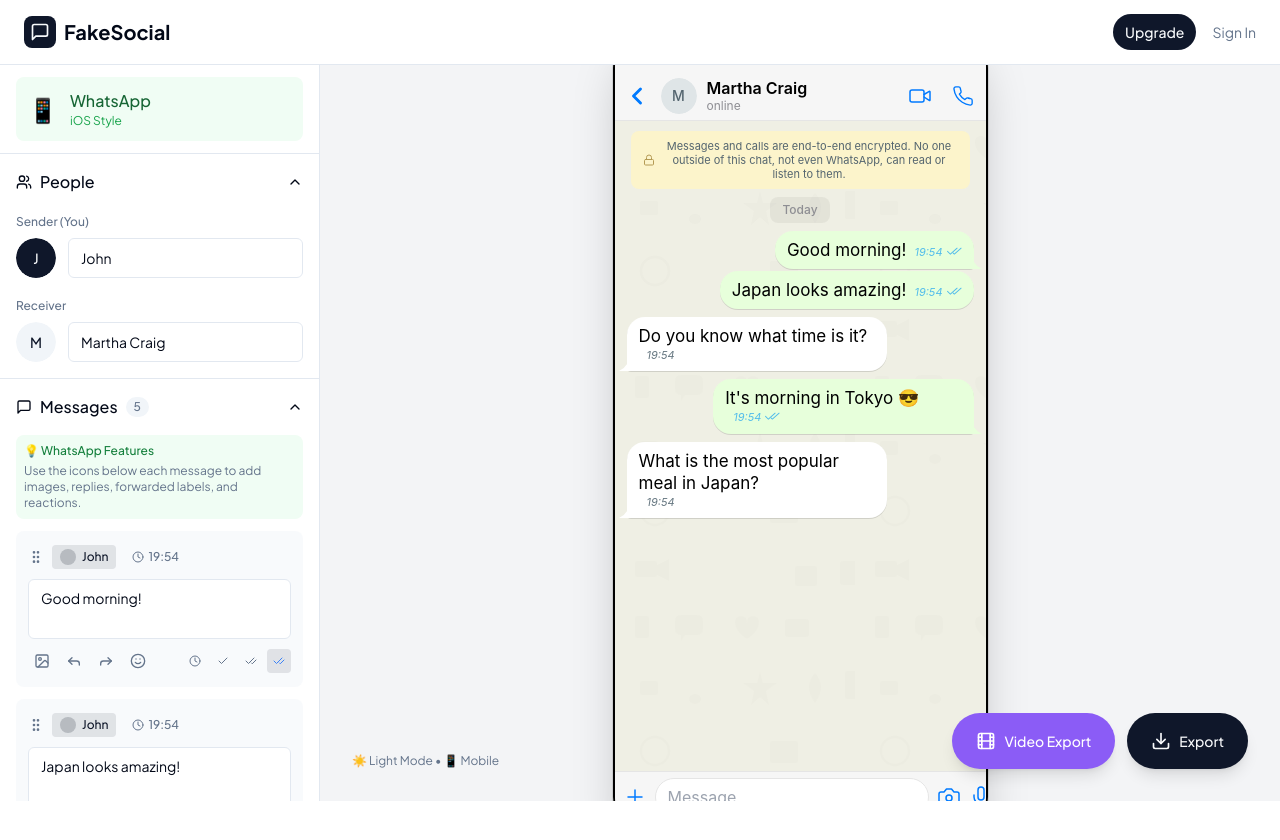
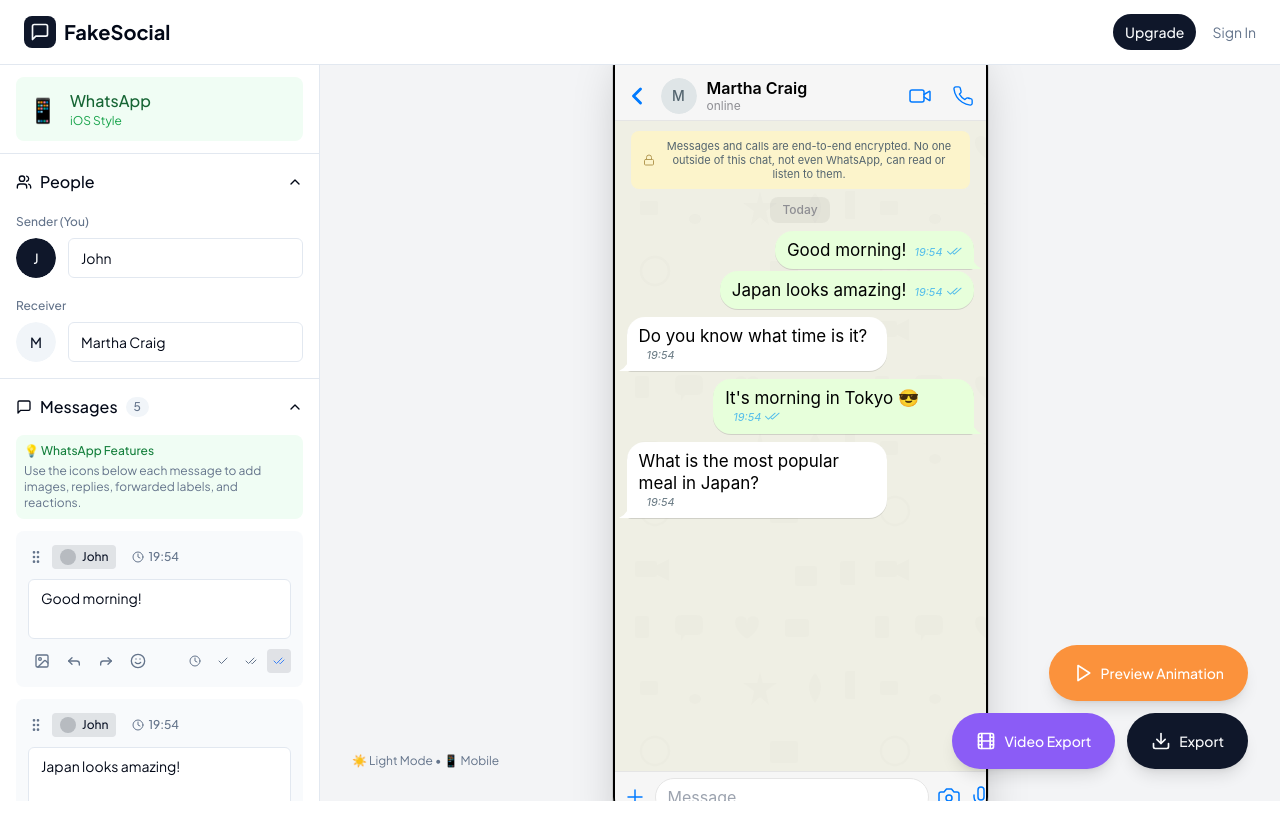
Before and after one commit to gokhangokova/fakewhatsappmessage, a Next.js app: page / in a window 1280 px wide. Shown: the top 840 px of the page. Built offline with nearby package versions, Linux system fonts and the light colour scheme.

Commit message:
Add Preview Animation button (pastel orange) above export buttons

```diff
--- a/app/page.tsx
+++ b/app/page.tsx
@@ -8,7 +8,7 @@ import { useChatState } from '@/hooks/use-chat-state'
 import { useExport, ExportFormat } from '@/hooks/use-export'
 import { useVideoExport } from '@/hooks/use-video-export'
 import { useToast } from '@/hooks/use-toast'
-import { Download, Copy, Loader2, Check } from 'lucide-react'
+import { Download, Copy, Loader2, Check, Play, Square } from 'lucide-react'
 import { Button } from '@/components/ui/button'
 import {
   Popover,
@@ -63,6 +63,7 @@ export default function Home() {
   // Video Export State
   const [videoExportOpen, setVideoExportOpen] = useState(false)
   const [isVideoMode, setIsVideoMode] = useState(false)
+  const [isPreviewMode, setIsPreviewMode] = useState(false)
   const [videoSettings, setVideoSettings] = useState<VideoExportSettings>({
     typingDuration: 1500,
     messageDelay: 800,
@@ -133,9 +134,38 @@ export default function Home() {
     }
   }
 
+  // Preview Animation Handlers
+  const handleStartPreview = useCallback(async () => {
+    setIsPreviewMode(true)
+    setIsVideoMode(true)
+
+    // Wait for the animated preview to render
+    await new Promise(resolve => setTimeout(resolve, 100))
+
+    if (animatedPreviewRef.current) {
+      animatedPreviewRef.current.startAnimation()
+    }
+  }, [])
+
+  const handleStopPreview = useCallback(() => {
+    animatedPreviewRef.current?.stopAnimation()
+    animatedPreviewRef.current?.resetAnimation()
+    setIsPreviewMode(false)
+    setIsVideoMode(false)
+  }, [])
+
+  const handlePreviewComplete = useCallback(() => {
+    // Wait for end pause then reset
+    setTimeout(() => {
+      setIsPreviewMode(false)
+      setIsVideoMode(false)
+    }, videoSettings.endPauseDuration)
+  }, [videoSettings.endPauseDuration])
+
   // Video Export Handlers
   const handleStartVideoRecording = useCallback(async () => {
     setIsVideoMode(true)
+    setIsPreviewMode(false)
 
     // Wait for the animated preview to render
     await new Promise(resolve => setTimeout(resolve, 100))
@@ -166,12 +196,18 @@ export default function Home() {
   }, [resetVideo])
 
   const handleAnimationComplete = useCallback(() => {
+    // If in preview mode, use preview complete handler
+    if (isPreviewMode) {
+      handlePreviewComplete()
+      return
+    }
+
     // Wait for end pause then stop recording
     setTimeout(() => {
       stopRecording()
       setIsVideoMode(false)
     }, videoSettings.endPauseDuration)
-  }, [stopRecording, videoSettings.endPauseDuration])
+  }, [stopRecording, videoSettings.endPauseDuration, isPreviewMode, handlePreviewComplete])
 
   const handleDownloadVideo = useCallback(() => {
     downloadVideo()
@@ -221,7 +257,7 @@ export default function Home() {
 
         {/* Phone Preview */}
         {isVideoMode ? (
-          // Animated Preview for Video Recording
+          // Animated Preview for Video Recording or Preview
           <div ref={videoPreviewContainerRef}>
             <AnimatedChatPreview
               ref={animatedPreviewRef}
@@ -254,7 +290,31 @@ export default function Home() {
         )}
 
         {/* Floating Export Panel */}
-        <div className="absolute bottom-8 right-8 flex items-center gap-3">
+        <div className="absolute bottom-8 right-8 flex flex-col items-end gap-3">
+          {/* Preview Animation Button */}
+          {isPreviewMode ? (
+            <Button
+              size="lg"
+              className="rounded-full shadow-lg h-14 px-6 gap-2 bg-orange-400 hover:bg-orange-500 text-white border-0"
+              onClick={handleStopPreview}
+            >
+              <Square className="w-5 h-5" />
+              <span className="font-medium">Stop Preview</span>
+            </Button>
+          ) : (
+            <Button
+              size="lg"
+              className="rounded-full shadow-lg h-14 px-6 gap-2 bg-orange-400 hover:bg-orange-500 text-white border-0"
+              onClick={handleStartPreview}
+              disabled={isVideoMode || isExporting || messages.length === 0}
+            >
+              <Play className="w-5 h-5" />
+              <span className="font-medium">Preview Animation</span>
+            </Button>
+          )}
+
+          {/* Export Buttons Row */}
+          <div className="flex items-center gap-3">
             {/* Video Export Button */}
             <VideoExportPanel
               isOpen={videoExportOpen}
@@ -430,12 +490,14 @@ export default function Home() {
               </PopoverContent>
             </Popover>
           </div>
+        </div>
 
         {/* Quick Info */}
         <div className="absolute bottom-8 left-8">
           <p className="text-xs text-muted-foreground">
             {darkMode ? '🌙 Dark Mode' : '☀️ Light Mode'} • {mobileView ? '📱 Mobile' : '🖥️ Desktop'}
-            {isVideoMode && ' • 🎬 Creating Video'}
+            {isPreviewMode && ' • 👁️ Previewing'}
+            {isVideoMode && !isPreviewMode && ' • 🎬 Recording'}
           </p>
         </div>
       </div>
```
Lines whose indentation alone changed are shown as unchanged.
